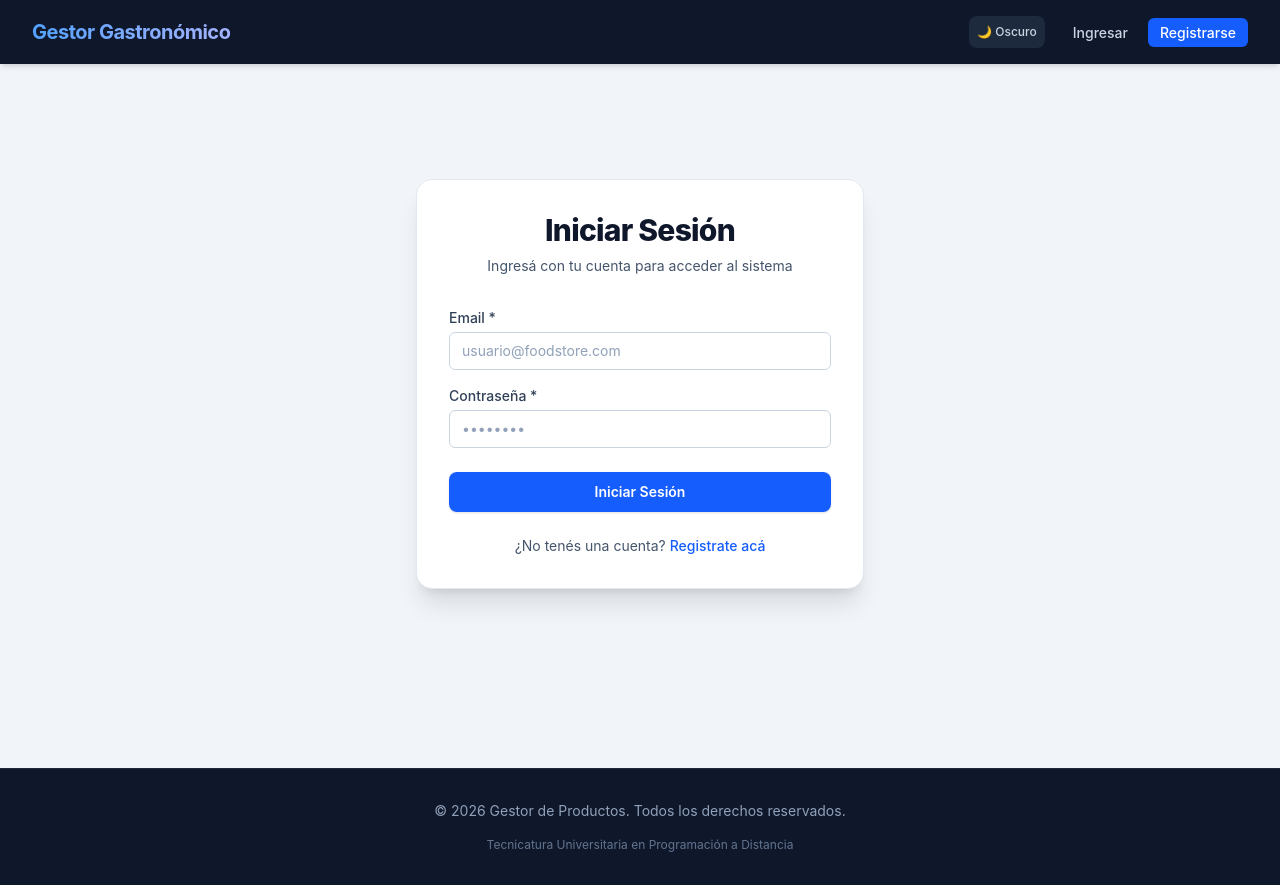
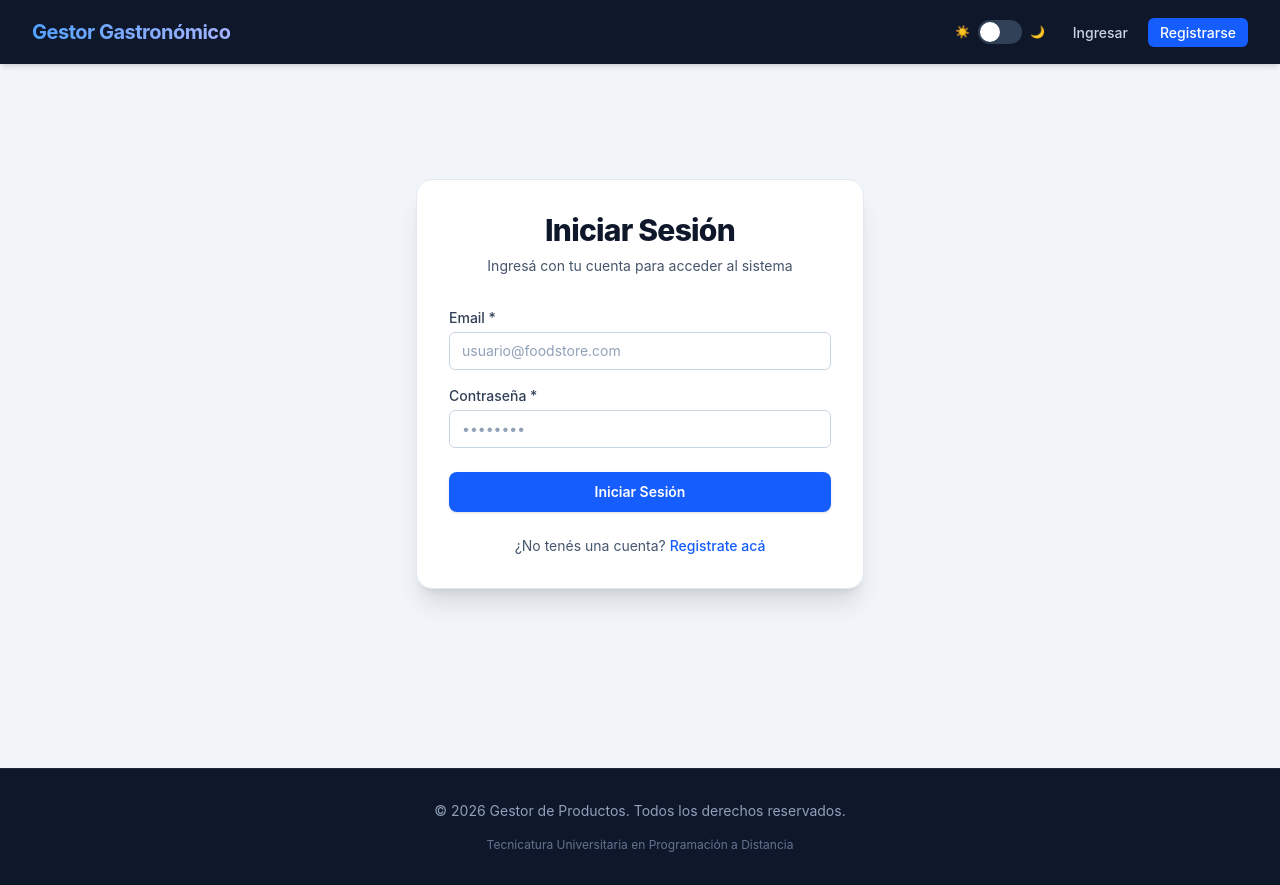
Before and after one commit to mauro-cuquejo-tupad/tp-10-prog4, a React (Vite) app in the folder tp-categorias/: page /login in a window 1280 px wide. Built offline with nearby package versions, Linux system fonts and the light colour scheme; no server answers.

Commit message:
feat(ui): replace theme button with animated toggle switch component

```diff
--- a/tp-categorias/src/shared/components/Navbar.tsx
+++ b/tp-categorias/src/shared/components/Navbar.tsx
@@ -1,14 +1,12 @@
 import React from "react";
 import { Link, useLocation, useNavigate } from "react-router-dom";
 import { useAuthStore } from "@/features/auth";
-import { useThemeStore } from "@/store/themeStore";
+import { ThemeToggle } from "./ThemeToggle";
 
 export const Navbar: React.FC = () => {
   const location = useLocation();
   const navigate = useNavigate();
   const { user, logout, hasRole } = useAuthStore();
-  const darkMode = useThemeStore((s) => s.darkMode);
-  const toggleTheme = useThemeStore((s) => s.toggleTheme);
 
   const handleLogout = async () => {
     await logout();
@@ -39,42 +37,38 @@ export const Navbar: React.FC = () => {
               <div className="hidden sm:flex space-x-2">
                 <Link
                   to="/categories"
-                  className={`px-3 py-2 rounded-md text-sm font-medium transition-colors ${
-                    isActive("/categories")
+                  className={`px-3 py-2 rounded-md text-sm font-medium transition-colors ${isActive("/categories")
                       ? "bg-slate-800 text-blue-400"
                       : "text-slate-300 hover:bg-slate-800 hover:text-white"
-                  }`}
+                    }`}
                 >
                   Categorías
                 </Link>
                 <Link
                   to="/products"
-                  className={`px-3 py-2 rounded-md text-sm font-medium transition-colors ${
-                    isActive("/products")
+                  className={`px-3 py-2 rounded-md text-sm font-medium transition-colors ${isActive("/products")
                       ? "bg-slate-800 text-blue-400"
                       : "text-slate-300 hover:bg-slate-800 hover:text-white"
-                  }`}
+                    }`}
                 >
                   Productos
                 </Link>
                 <Link
                   to="/ingredientes"
-                  className={`px-3 py-2 rounded-md text-sm font-medium transition-colors ${
-                    isActive("/ingredientes")
+                  className={`px-3 py-2 rounded-md text-sm font-medium transition-colors ${isActive("/ingredientes")
                       ? "bg-slate-800 text-blue-400"
                       : "text-slate-300 hover:bg-slate-800 hover:text-white"
-                  }`}
+                    }`}
                 >
                   Ingredientes
                 </Link>
                 {isAdmin && (
                   <Link
                     to="/admin/users"
-                    className={`px-3 py-2 rounded-md text-sm font-medium transition-colors ${
-                      isActive("/admin/users")
+                    className={`px-3 py-2 rounded-md text-sm font-medium transition-colors ${isActive("/admin/users")
                         ? "bg-slate-800 text-purple-400"
                         : "text-slate-300 hover:bg-slate-800 hover:text-white"
-                    }`}
+                      }`}
                   >
                     Usuarios (Admin)
                   </Link>
@@ -84,14 +78,15 @@ export const Navbar: React.FC = () => {
           </div>
 
           <div className="flex items-center space-x-4">
-            <button
-              type="button"
-              onClick={toggleTheme}
-              className="p-2 rounded-lg bg-slate-800 text-slate-300 hover:text-white hover:bg-slate-700 transition-colors text-xs font-medium cursor-pointer"
-              title="Cambiar tema"
-            >
-              {darkMode ? "☀️ Claro" : "🌙 Oscuro"}
-            </button>
+            <div className="flex items-center space-x-2">
+              <span className="text-xs text-slate-400 select-none hidden sm:inline">
+                ☀️
+              </span>
+              <ThemeToggle />
+              <span className="text-xs text-slate-400 select-none hidden sm:inline">
+                🌙
+              </span>
+            </div>
 
             {user ? (
               <div className="flex items-center space-x-4">
--- /dev/null
+++ b/tp-categorias/src/shared/components/ThemeToggle.tsx
@@ -0,0 +1,30 @@
+import React from "react";
+import { useThemeStore } from "@/store/themeStore";
+
+export const ThemeToggle: React.FC = () => {
+  const darkMode = useThemeStore((s) => s.darkMode);
+  const toggleTheme = useThemeStore((s) => s.toggleTheme);
+
+  return (
+    <button
+      type="button"
+      role="switch"
+      aria-checked={darkMode}
+      onClick={toggleTheme}
+      title={darkMode ? "Cambiar a modo claro" : "Cambiar a modo oscuro"}
+      className={`relative inline-flex h-6 w-11 shrink-0 cursor-pointer rounded-full border-2 border-transparent transition-colors duration-200 ease-in-out focus:outline-hidden focus:ring-2 focus:ring-blue-500 focus:ring-offset-2 ${
+        darkMode ? "bg-blue-600" : "bg-slate-700"
+      }`}
+    >
+      <span className="sr-only">Alternar modo oscuro</span>
+      <span
+        aria-hidden="true"
+        className={`pointer-events-none inline-block h-5 w-5 transform rounded-full bg-white shadow-sm ring-0 transition duration-200 ease-in-out ${
+          darkMode ? "translate-x-5" : "translate-x-0"
+        }`}
+      />
+    </button>
+  );
+};
+
+export default ThemeToggle;
```
